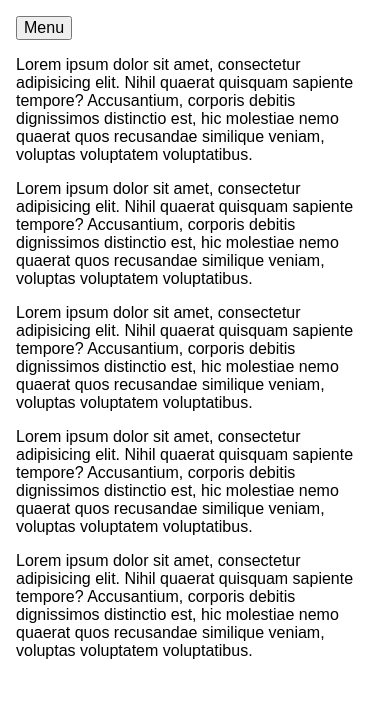
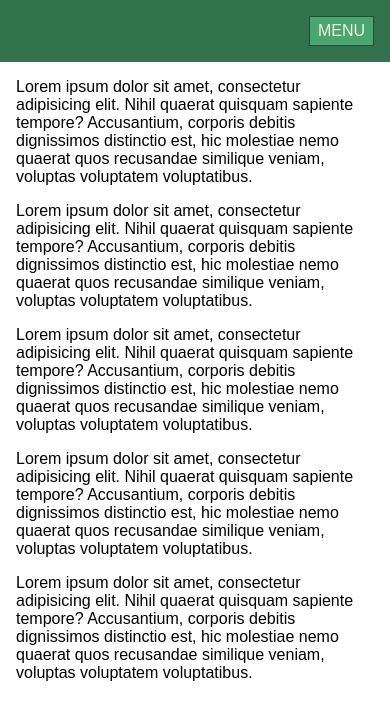
Before and after one commit to marcaube/offcanvascss, a plain HTML site: page index.html in a window 390 px wide. Drawn offline with Linux system fonts and the light colour scheme.

Commit message:
Give the menu some styling

```diff
--- a/index.html
+++ b/index.html
@@ -33,8 +33,10 @@
                 </nav>
 
                 <div class="oc-content">
+                    <div class="mobile-menu">
+                        <button class="mobile-menu__button js-menu">Menu</button>
+                    </div>
                     <div class="oc-content__inner">
-                        <button class="js-menu">Menu</button>
                         <p>
                             Lorem ipsum dolor sit amet, consectetur adipisicing elit. Nihil quaerat quisquam sapiente
                             tempore? Accusantium, corporis debitis dignissimos distinctio est, hic molestiae nemo
--- a/scss/styles.scss
+++ b/scss/styles.scss
@@ -1,5 +1,8 @@
 @import "vendor/normalise";
 @import "components/offcanvascss";
+
+$green: #48a770;
+$white: #f3efe0;
 
 .oc-container {
     width: 100%;
@@ -8,7 +11,7 @@
 }
 
 .oc-menu__container {
-    background-color: #48a770;
+    background-color: $green;
 }
 
 .oc-menu {
@@ -23,18 +26,32 @@
     a {
         display: block;
         padding: 1em;
-        color: #f3efe0;
+        color: $white;
         text-decoration: none;
     }
 }
 
-.oc-content {
+.mobile-menu {
     padding: 1em;
+    background: darken($green, 15%);
+    text-align: right;
+}
+
+.mobile-menu__button {
+    padding: .3em .5em;
+    text-transform: uppercase;
+    color: $white;
+    background-color: $green;
+    border: 1px solid darken($green, 25%);
+}
+
+.oc-content__inner {
+    padding: 0 1em 1em;
 }
 
 
 @media (min-width: 769px) {
-    .js-menu {
+    .mobile-menu {
         display: none;
     }
 
```
Also changed, not shown: css/styles.css.
